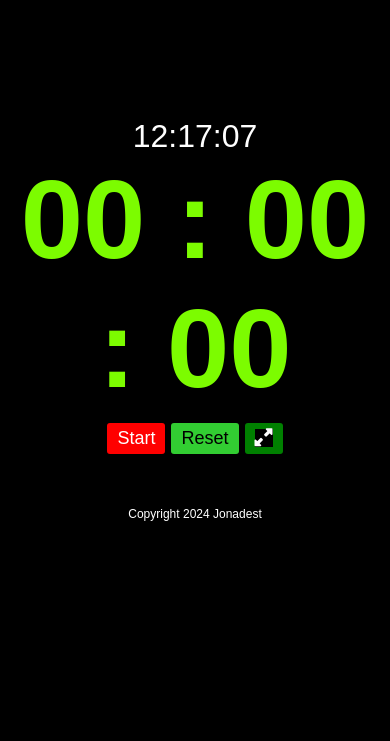
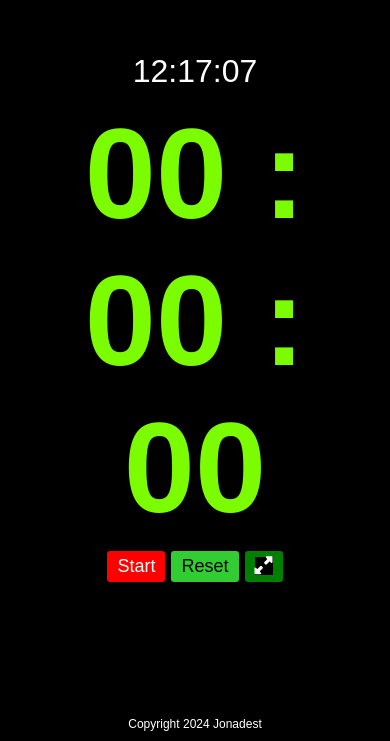
Before and after one commit to Jonadest/developers-clock, a React (Vite) app: page / in a window 390 px wide. Shown: the part 103-844 px from the top of the page. Built offline with nearby package versions, Linux system fonts and the light colour scheme.

Commit message:
editted css properties

```diff
--- a/src/App.css
+++ b/src/App.css
@@ -15,6 +15,7 @@ body {
   align-items: center;
   align-content: center;
   height: 100vh;
+  position: relative;
 }
 
 .timer-wrapper {
@@ -28,7 +29,7 @@ body {
 
 h1 {
   font-size: 8rem;
-  padding-top: 100px;
+  padding-top: 10px;
 }
 
 button {
@@ -45,10 +46,18 @@ button {
 .copyright {
   color: #fff;
   font-size: 12px;
-  padding-top: 100px;
+  padding-bottom: 10px;
   text-align: center;
 }
 
+footer {
+  width: 100%;
+  display: flex;
+  justify-content: center;
+  position: absolute;
+  bottom: 0;
+  left: 0;
+}
 .active {
   background-color: red;
   color: #fff;
@@ -75,16 +84,5 @@ button:hover {
   text-align: center;
 }
 /* Apply landscape orientation only on mobile devices */
-@media only screen and (max-width: 768px) {
-  .copyright {
-    color: #fff;
-    font-size: 12px;
-    padding-top: 50px;
-    text-align: center;
-  }
-
-  h1 {
-    font-size: 7rem;
-    padding-top: 0px;
-  }
+@media only screen and (max-width: 368px) {
 }
--- a/src/components/Timer.jsx
+++ b/src/components/Timer.jsx
@@ -116,7 +116,9 @@ const Timer = () => {
             <i className="fa-solid fa-up-right-and-down-left-from-center"></i>
           )}
         </button>
-        <p className="copyright">Copyright {currentYear} Jonadest</p>
+        <footer>
+          <p className="copyright">Copyright {currentYear} Jonadest</p>
+        </footer>
       </div>
     </div>
   );
```
